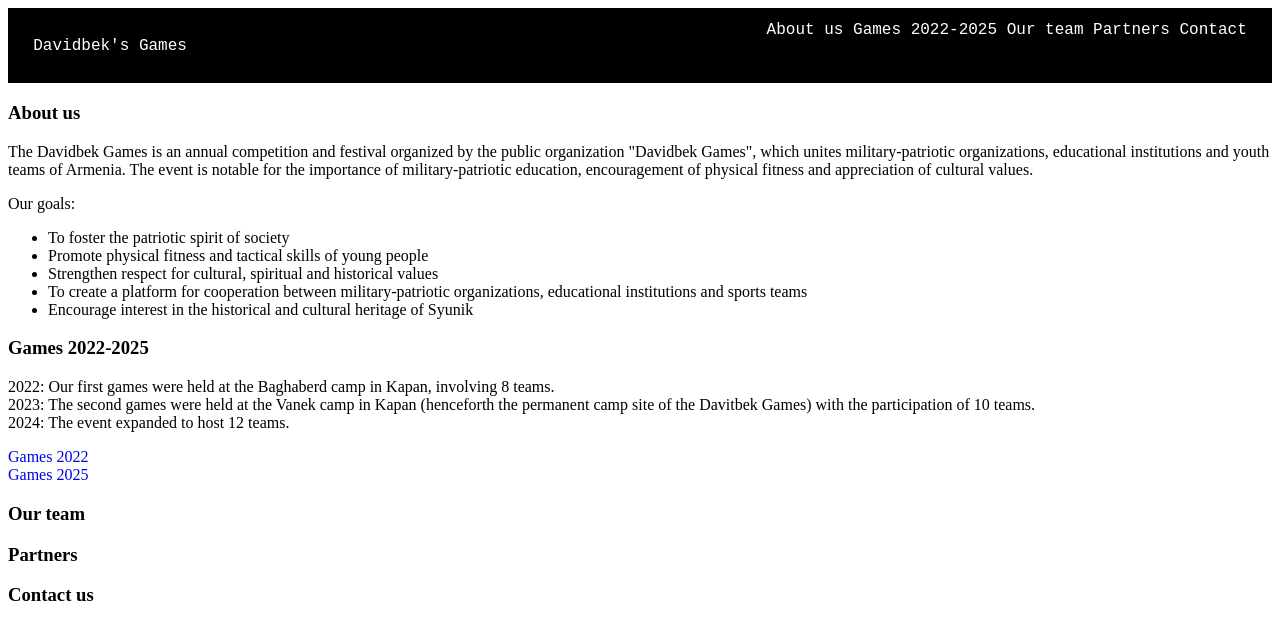
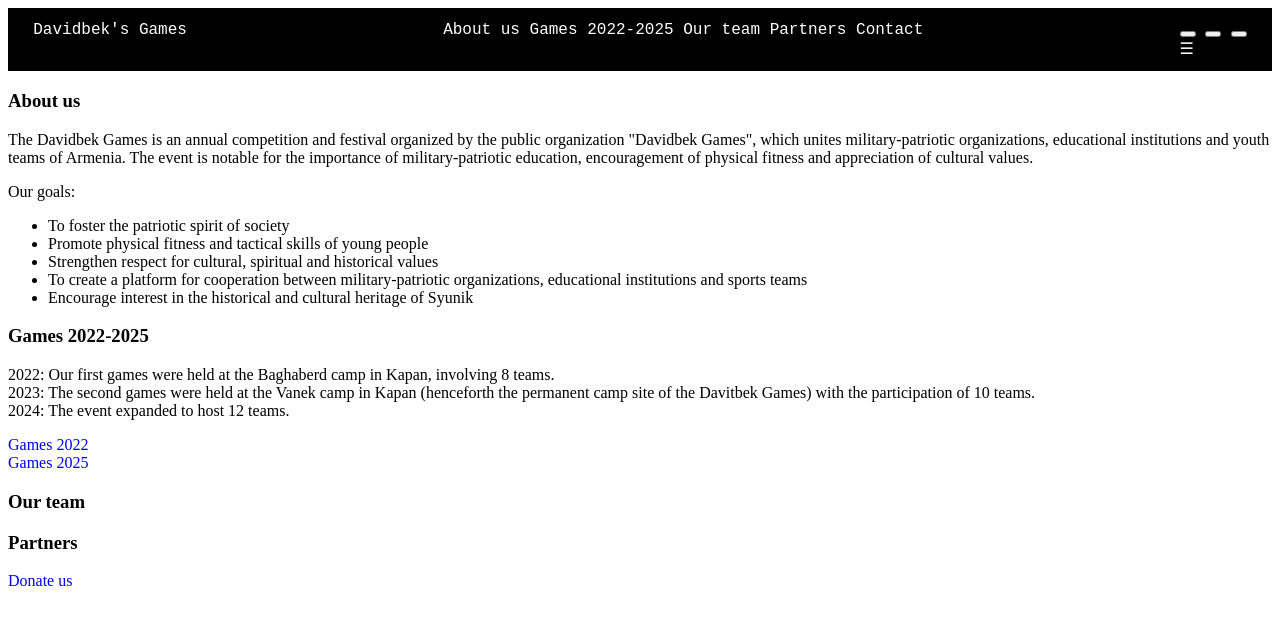
Before and after one commit to AlinaDukhonina/Davidbek-s-Games, a plain HTML site: page main.html in a window 1280 px wide. Drawn offline with Linux system fonts and the light colour scheme; a web font is replaced by a local one.

Commit message:
Update main.html
2

```diff
--- a/main.html
+++ b/main.html
@@ -7,16 +7,24 @@
     <title>Davidbek's Games</title>
 </head>
 <body>
-    <header>
-        <div>
-            <p>Davidbek's Games</p>
-        </div>
-        <div class="header">
+    <header class="header">
+        <div class="logo">Davidbek's Games</div>
+
+        <nav class="nav">
           <a class="aHeader" href="main.html#aboutUs">About us</a>
           <a class="aHeader" href="main.html#gamesYear">Games 2022-2025</a>
           <a class="aHeader" href="main.html#ourTeam">Our team</a>
           <a class="aHeader" href="main.html#partners">Partners</a>
           <a class="aHeader" href="main.html#contact">Contact</a>
+        </nav>
+
+        <div class="right-side">
+          <div class="lang-switch">
+            <button class="lang-btn" id="am" title="Armenian"></button>
+            <button class="lang-btn" id="ru" title="Russian"></button>
+            <button class="lang-btn" id="en" title="English"></button>
+          </div>
+          <div class="menu-btn">&#9776;</div>
         </div>
       </header>
     <main>
@@ -45,8 +53,16 @@
             <h3>Partners</h3>
         </div>
     </main>
-    <footer id="contact">
-        <h3>Contact us</h3>
+    <footer>
+        <a href="https://ap.am/hy/fundraisers/409fbeac-6f8a-48c8-b89c-ad17b04dc787?tab=story&fbclid=PAb21jcANbAeNleHRuA2FlbQIxMQABp7SWdR4z7q1geN8ATeBNIeBIeftkK-zDT7AT63cch-GmH5-vK3gFDYcE1YB1_aem_CnI25Vw68Dje4pvTWD4aGg">Donate us</a>
     </footer>
+    <script>
+        const menuBtn = document.querySelector('.menu-btn');
+        const nav = document.querySelector('.nav');
+
+        menuBtn.addEventListener('click', () => {
+          nav.classList.toggle('active');
+        });
+    </script>
 </body>
 </html>
```
Lines whose indentation alone changed are shown as unchanged.
